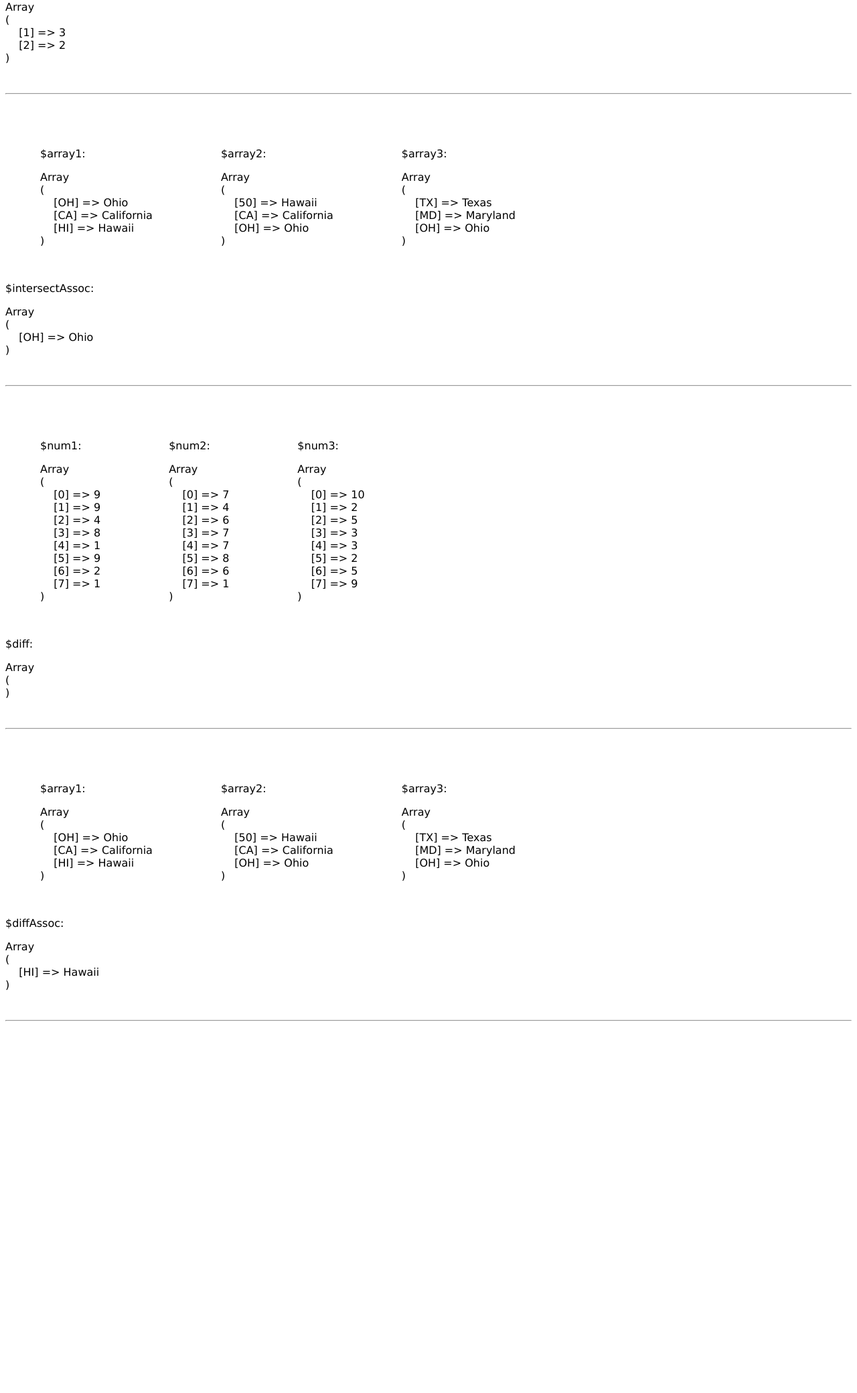
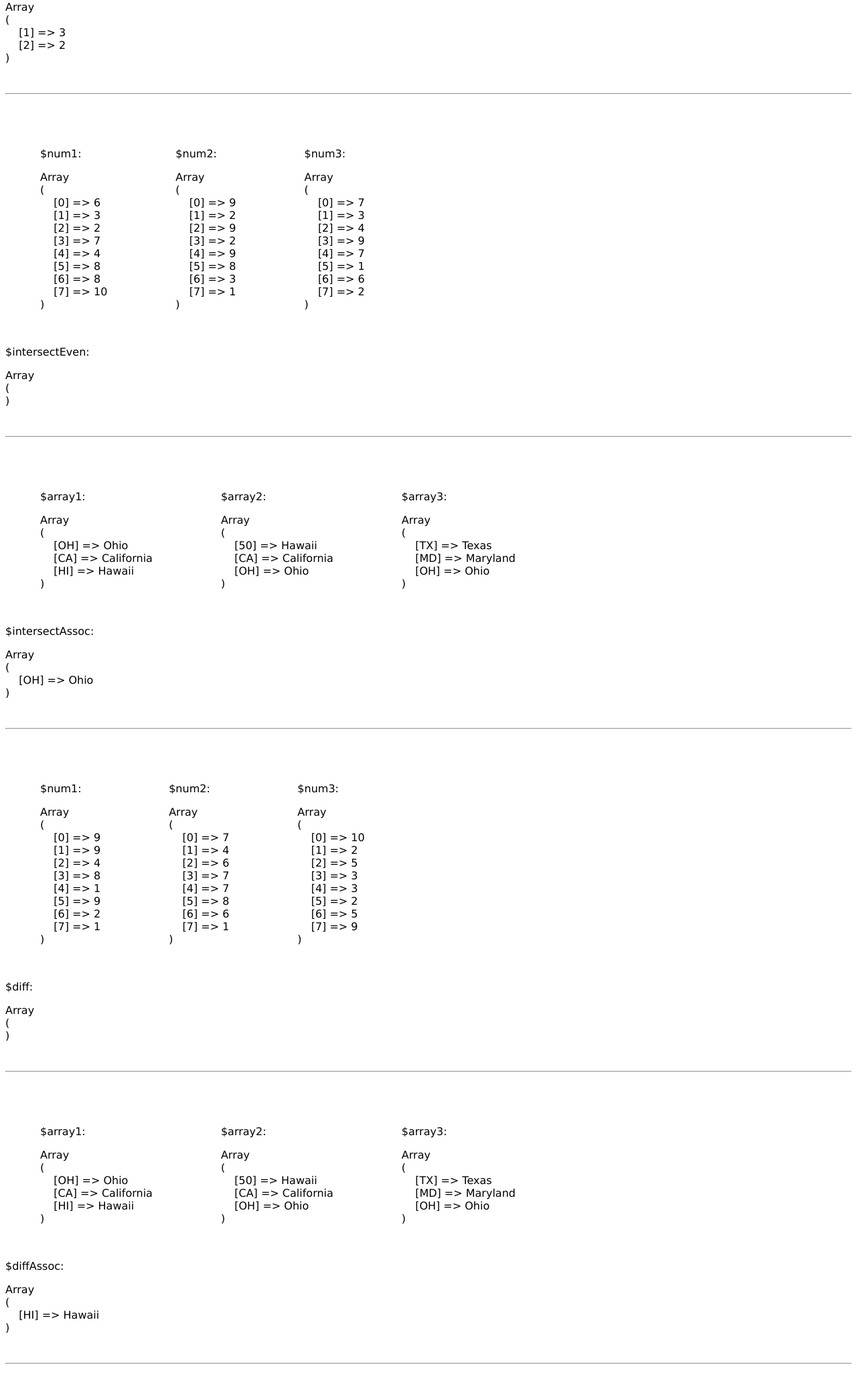
Before and after one commit to FrankFerr/PHP_MySQL_Projects, a PHP site: page /Intersection.php in a window 1280 px wide. Shown: the part 390-2470 px from the top of the page at 67% size. Before the commit the page ends 1915 px from the top, so only its background shows below. Run offline with PHP 8.4, Linux system fonts and the light colour scheme.

Commit message:
update array

```diff
--- a/3_Demo_Arrays/Intersection.php
+++ b/3_Demo_Arrays/Intersection.php
@@ -20,14 +20,37 @@
 
     $intersect = array_intersect($num1, $num2, $num3);
 
-    echo '<table><tr><td>$num1:<br><pre>'.print_r($num1, true).'</pre></td><td>$num2:<br><pre>'.print_r($num2, true).'</pre></td>'.
-         '<td>$num3:<br><pre>'.print_r($num3, true).'</pre></td></tr></table>';
+    echo '<table><tr><td>$num1:<br><pre>'.print_r($num1, true).'</pre></td>';
+    echo '<td>$num2:<br><pre>'.print_r($num2, true).'</pre></td>';
+    echo '<td>$num3:<br><pre>'.print_r($num3, true).'</pre></td></tr></table>';
 
     echo "\$intersect:<br><pre>".print_r($intersect, true)."<pre>";
 
     echo "<br><hr><br>";
 
-    //-------------------------------------------------------------------------------------------------------
+    //----------------------------------------------------------------------------------------------
+
+    //closure che verrà passata alla funzione array_uintersetc() come argomento
+    //che decide come intersecare gli array
+    $checkEven = function ($a, $b){
+          if($a % 2 == 0 && $b % 2 == 0)
+               return $a <=> $b;
+
+          return 1;
+     };
+
+    $intersectEven = array_uintersect($num1, $num2, $num3, $checkEven);
+
+    echo '<table><tr><td>$num1:<br><pre>'.print_r($num1, true).'</pre></td>';
+    echo '<td>$num2:<br><pre>'.print_r($num2, true).'</pre></td>';
+    echo '<td>$num3:<br><pre>'.print_r($num3, true).'</pre></td></tr></table>';
+
+    echo "\$intersectEven:<br><pre>".print_r($intersectEven, true)."<pre>";
+
+    echo "<br><hr><br>";
+
+    //----------------------------------------------------------------------------------------------
+
 
     /*
     *   array_intersect_assoc() funziona allo stesso modo di array_intersect() solo che la prima prende
```
Also changed, not shown: 2_Demo_Functions/Uintersect/newfile.php (deleted, +0 -42 lines), 2_Demo_Functions/Uintersect/.settings/org.eclipse.wst.common.project.facet.core.xml (deleted), 3 other files.
